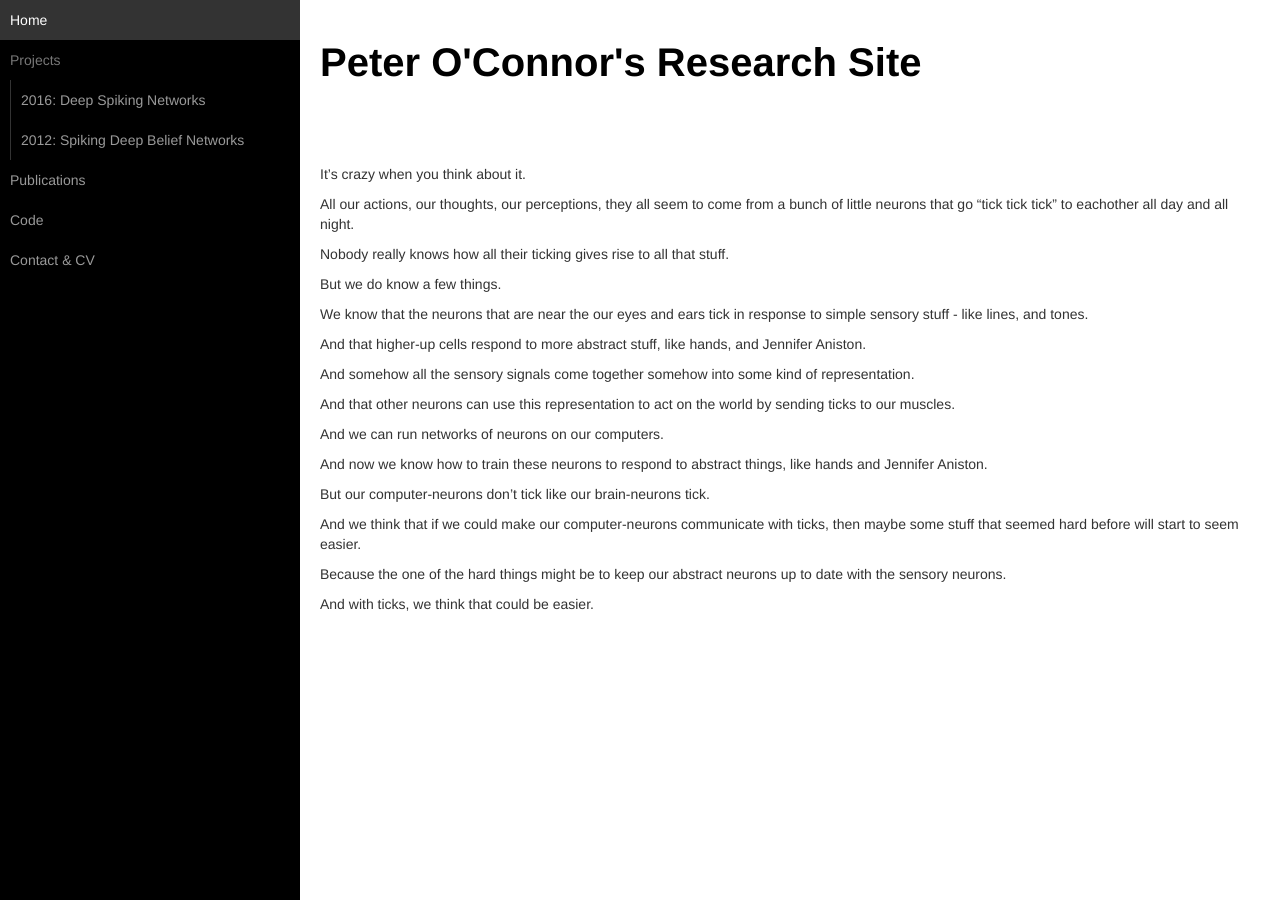
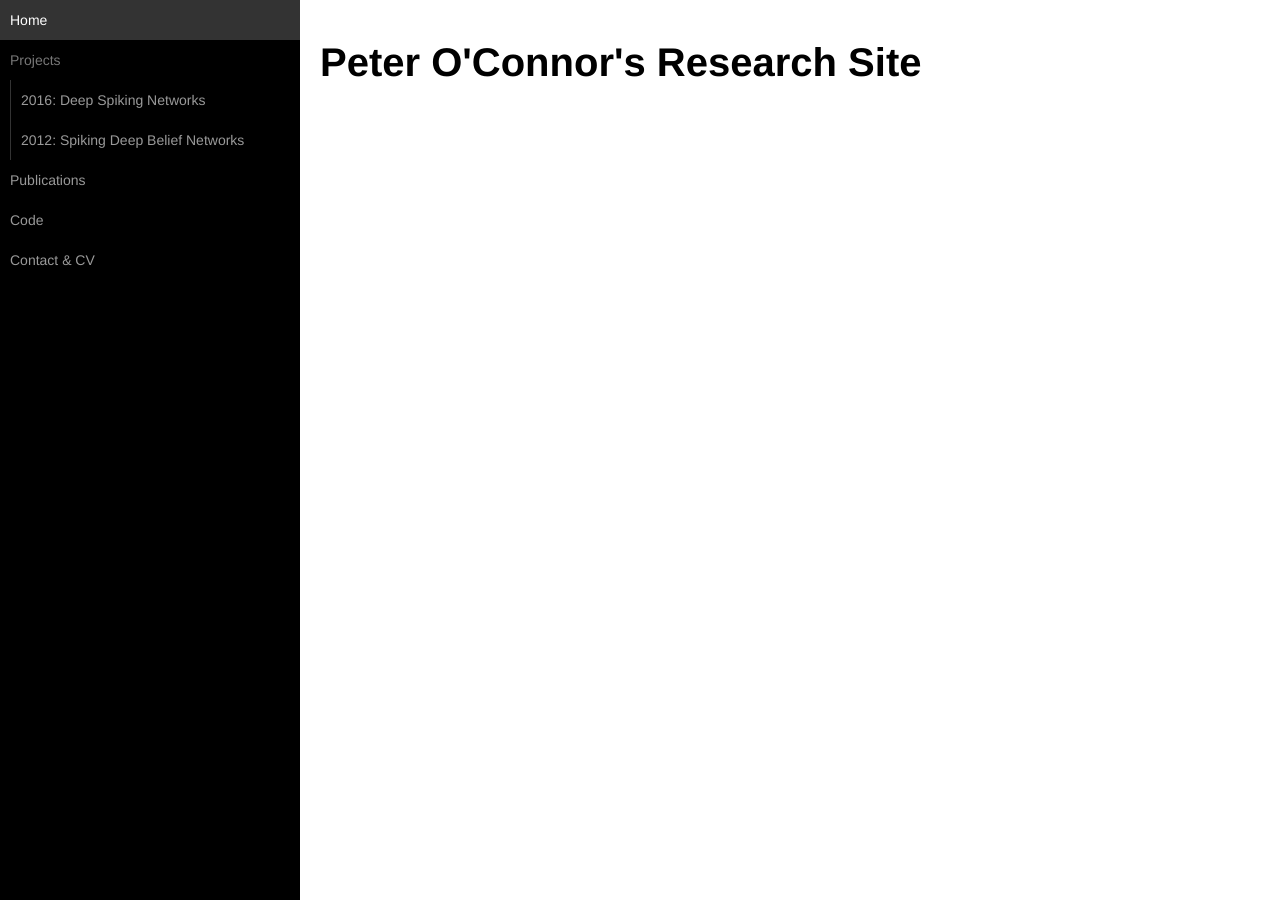
Before and after one commit to petered/petered.github.io, a Jekyll site: the page built from index.md, in a window 1280 px wide. Built offline with Jekyll 4.4.1, drawn with Linux system fonts in a browser that asks for light colours; nearby versions of some CDN libraries; library files that are not in the unit come from our copies.

Commit message:
Update index.md

```diff
--- a/index.md
+++ b/index.md
@@ -4,32 +4,3 @@ title: Peter O'Connor's Research Site
 ---
 
 <br><br><br>
-
-
-It's crazy when you think about it.
-
-All our actions, our thoughts, our perceptions, they all seem to come from a bunch of little neurons that go "tick tick tick" to eachother all day and all night.
-
-Nobody really knows how all their ticking gives rise to all that stuff.
-
-But we do know a few things.
-
-We know that the neurons that are near the our eyes and ears tick in response to simple sensory stuff - like lines, and tones.
-
-And that higher-up cells respond to more abstract stuff, like hands, and Jennifer Aniston.
-
-And somehow all the sensory signals come together somehow into some kind of representation.
-
-And that other neurons can use this representation to act on the world by sending ticks to our muscles.
-
-And we can run networks of neurons on our computers.
-
-And now we know how to train these neurons to respond to abstract things, like hands and Jennifer Aniston.
-
-But our computer-neurons don't tick like our brain-neurons tick.
-
-And we think that if we could make our computer-neurons communicate with ticks, then maybe some stuff that seemed hard before will start to seem easier.
-
-Because the one of the hard things might be to keep our abstract neurons up to date with the sensory neurons.
-
-And with ticks, we think that could be easier.
```
